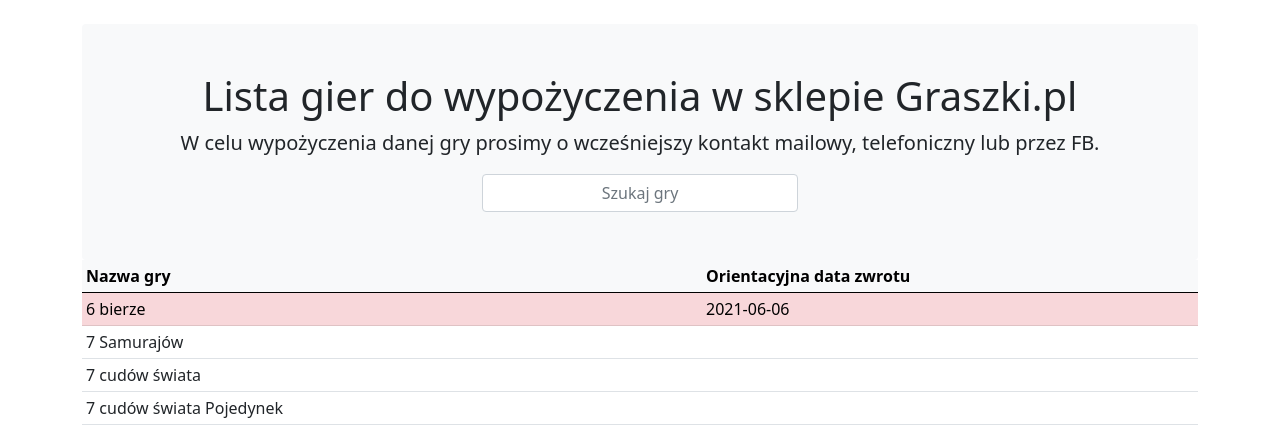
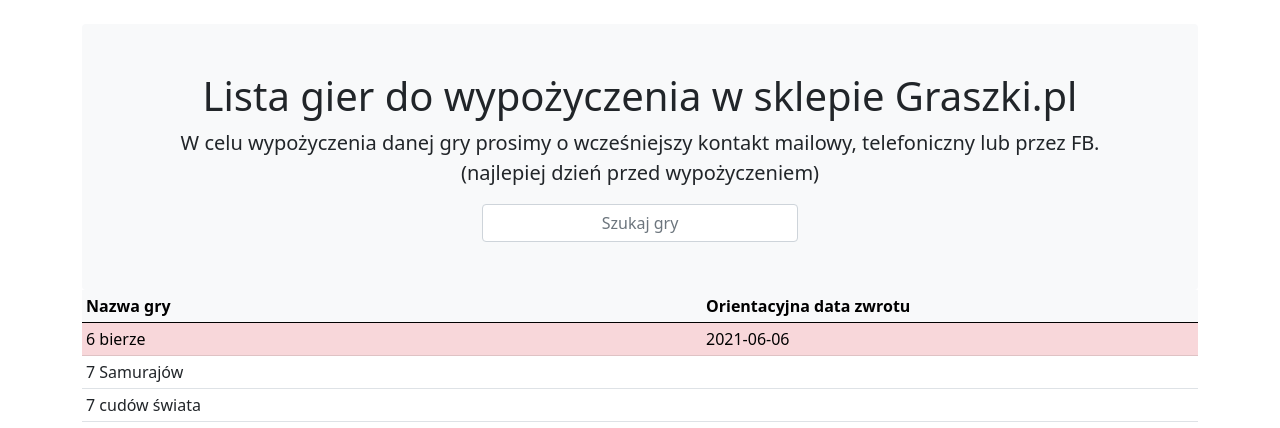
Before and after one commit to jzloty/wypozyczalnia-sklepu, a Django app: page / in a window 1280 px wide. Shown: the part 56-484 px from the top of the page. Run offline with Django 3.2, Linux system fonts and the light colour scheme; data comes from the database, SQL or seed files in the repository; some libraries are stand-ins or nearby versions.

Commit message:
Zmiana tekstu na stronie glownej

```diff
--- a/wypozyczalnia/gry/templates/gry/index.html
+++ b/wypozyczalnia/gry/templates/gry/index.html
@@ -48,7 +48,8 @@
 	<main class="container">
 		<div class="bg-light p-5 rounded text-center">
 			<h1>Lista gier do wypożyczenia w sklepie Graszki.pl</h1>
-			<p class="lead">W celu wypożyczenia danej gry prosimy o wcześniejszy kontakt mailowy, telefoniczny lub przez FB.</p>
+			<p class="lead">W celu wypożyczenia danej gry prosimy o wcześniejszy kontakt mailowy, telefoniczny lub przez FB.<br />(najlepiej dzień przed wypożyczeniem)</p>
+
 			<!--<a class="btn btn-lg btn-primary" href="/docs/5.0/components/navbar/" role="button">View navbar docs &raquo;</a>-->
             <div class="container">
     			<div class="row justify-content-center">
```
